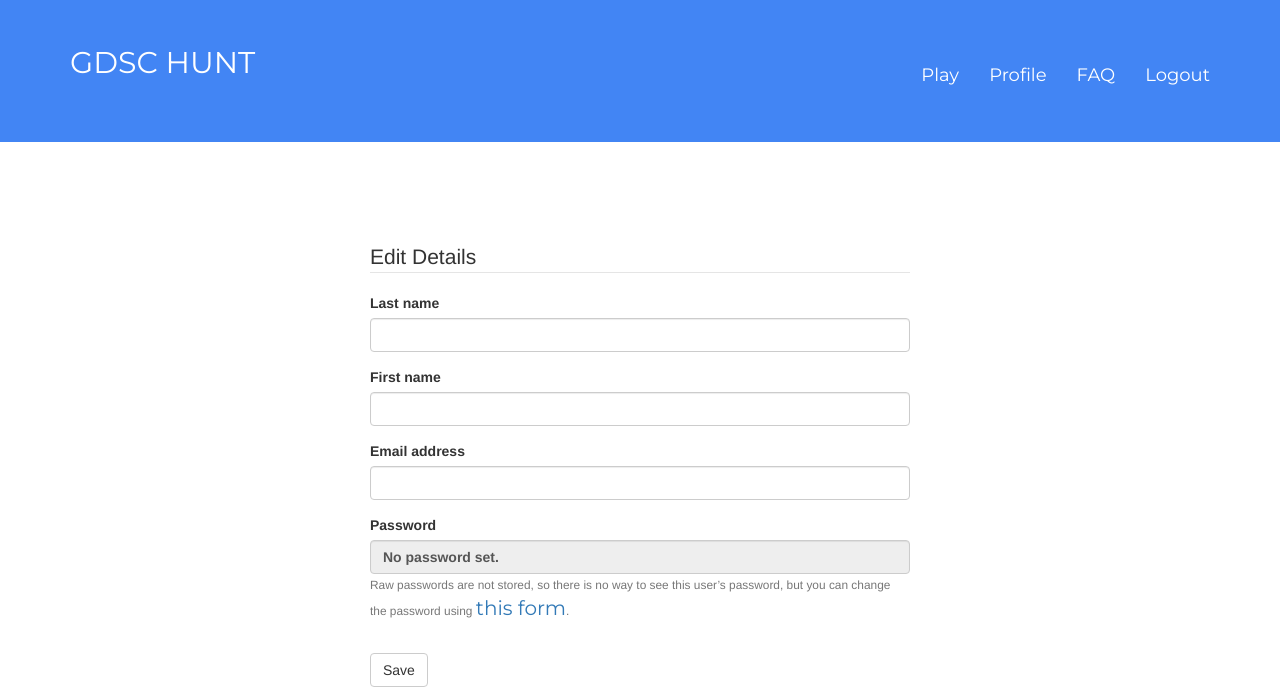
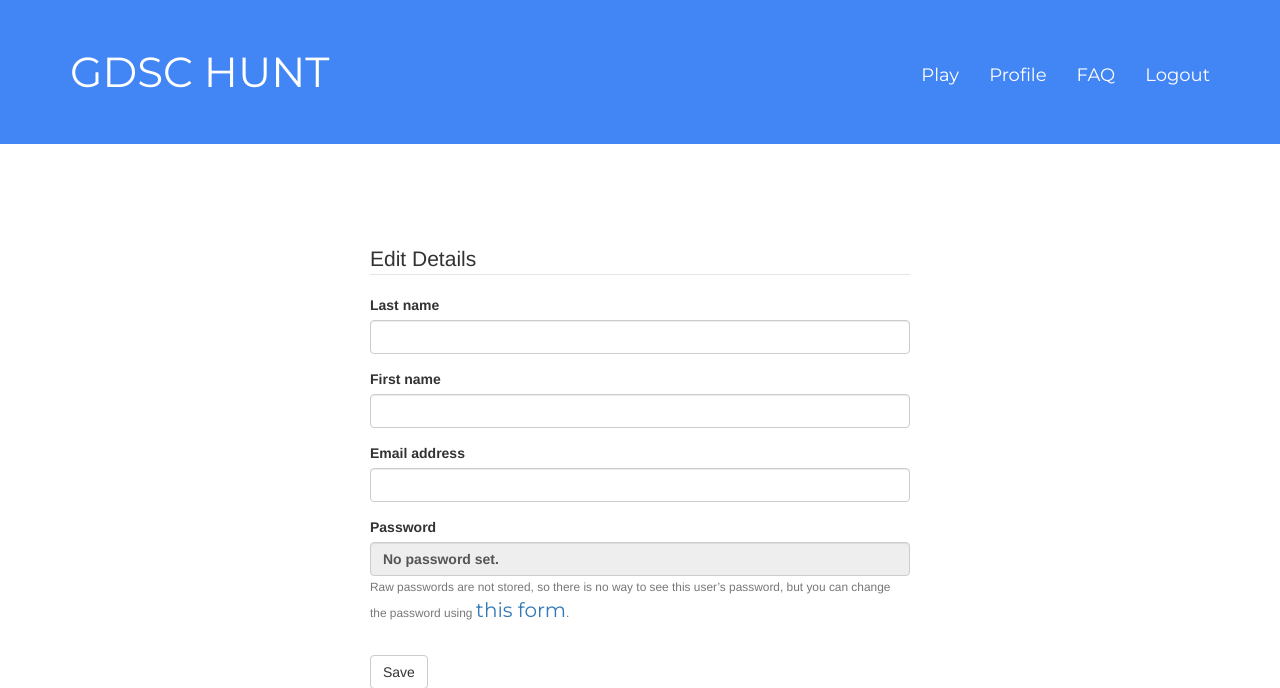
Before and after one commit to anuragkj/Treasure_Hunt_Portal, a Django app: page /profile/edit/ in a window 1280 px wide. Shown: the top 688 px of the page. Run offline with Django 3.2, Linux system fonts and the light colour scheme; a user stored in the database is signed in; some libraries are stand-ins or nearby versions.

Commit message:
Update base.html

```diff
--- a/quest/templates/quest/base.html
+++ b/quest/templates/quest/base.html
@@ -18,7 +18,7 @@
 .header-title{
 	color: #fff;
 	font-family: 'Montserrat', sans-serif;
-	font-size: 30px;
+	font-size: 42px;
 }
 .info{
 	padding: 100px 0 175px 0;
```
